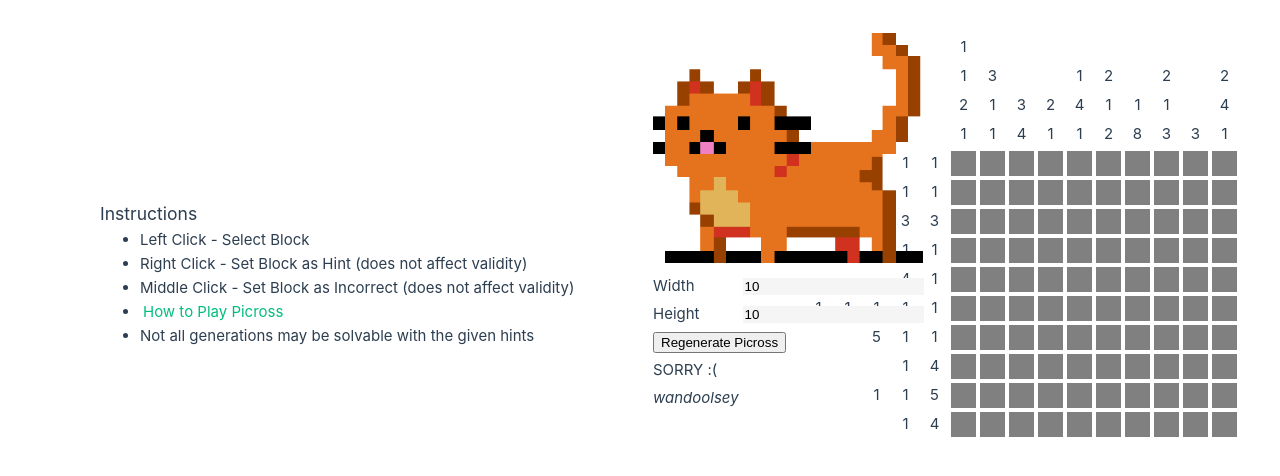
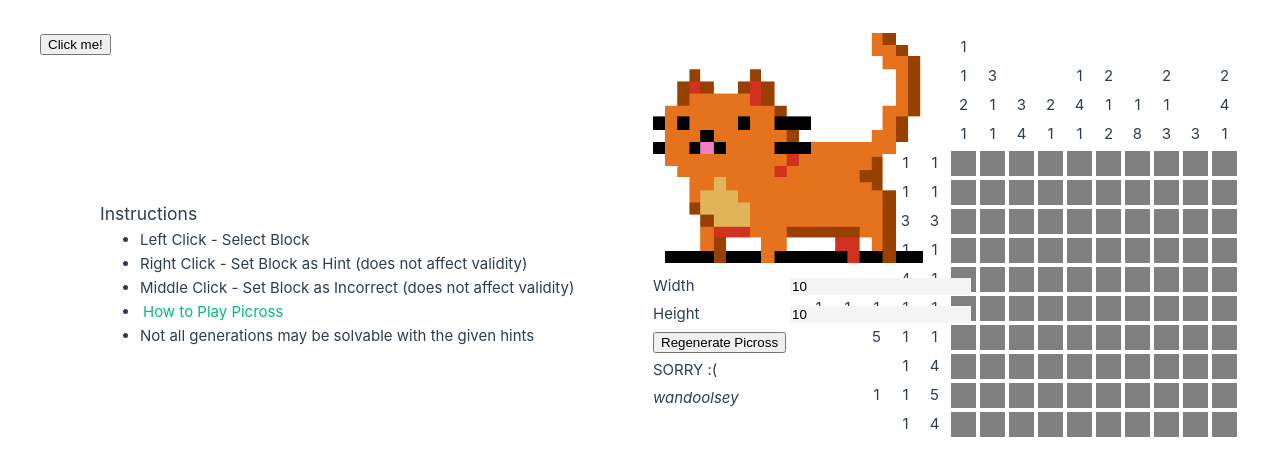
Before and after one commit to Energised/PX, a Vue app: page / in a window 1280 px wide. Shown: the top 476 px of the page. Built offline with nearby package versions, Linux system fonts and the light colour scheme.

Commit message:
Messing with Axios to get api working

```diff
--- a/package.json
+++ b/package.json
@@ -11,6 +11,7 @@
     "type-check": "vue-tsc --build --force"
   },
   "dependencies": {
+    "axios": "^1.7.2",
     "vue": "^3.4.21",
     "vue3-moveable": "^0.28.0"
   },
--- a/src/App.vue
+++ b/src/App.vue
@@ -3,6 +3,8 @@
 import { ref, onMounted } from 'vue'
 
 import type { Ref } from 'vue'
+
+import axios from 'axios';
 
 import Board from './components/Board.vue'
 import Draggable from './components/Draggable.vue'
@@ -26,6 +28,27 @@ let boardDataValidator = ref(new BoardDataValidator(boardData.value));
 function regeneratePicross(){
     boardData.value.update(width.value, height.value);
     boardDataValidator.value.validate();
+}
+
+async function dataHandlerRequest(){
+    let url = "https://localhost:7004/DataHandler/Save";
+    let data = {
+        testString: "this is the request data",
+        boardData: boardData.value
+    };
+
+    let response = await axios.post(url, data);
+    console.log(response.data);
+}
+
+async function solverRequest(){
+    let url = "https://localhost:7004/Solver";
+    let data = {
+        testString: "this is the request data"
+    };
+
+    let response = await axios.post(url, data);
+    console.log(response.data);
 }
 
 </script>
@@ -54,6 +77,8 @@ function regeneratePicross(){
             @validate-board="boardDataValidator.validate()"
             style="display:block;float:right">
         </Board>
+
+        <button @click="dataHandlerRequest()"> Click me!</button>
 
     </div>
 
--- a/src/components/Menu.vue
+++ b/src/components/Menu.vue
@@ -48,7 +48,7 @@ function playMeow(){
             <td><input v-model.number="height" style="background-color:whitesmoke; border:0px"/></td>
         </tr>
         <tr>
-            <td colspan="2">
+            <td>
                 <button @click="emit('regenerateBoard')"
                         :disabled="isWidthOrHeightGreaterThan30">Regenerate Picross
                 </button>
```
Also changed, not shown: 1 other file (tests, documents, lock files or other folders).
